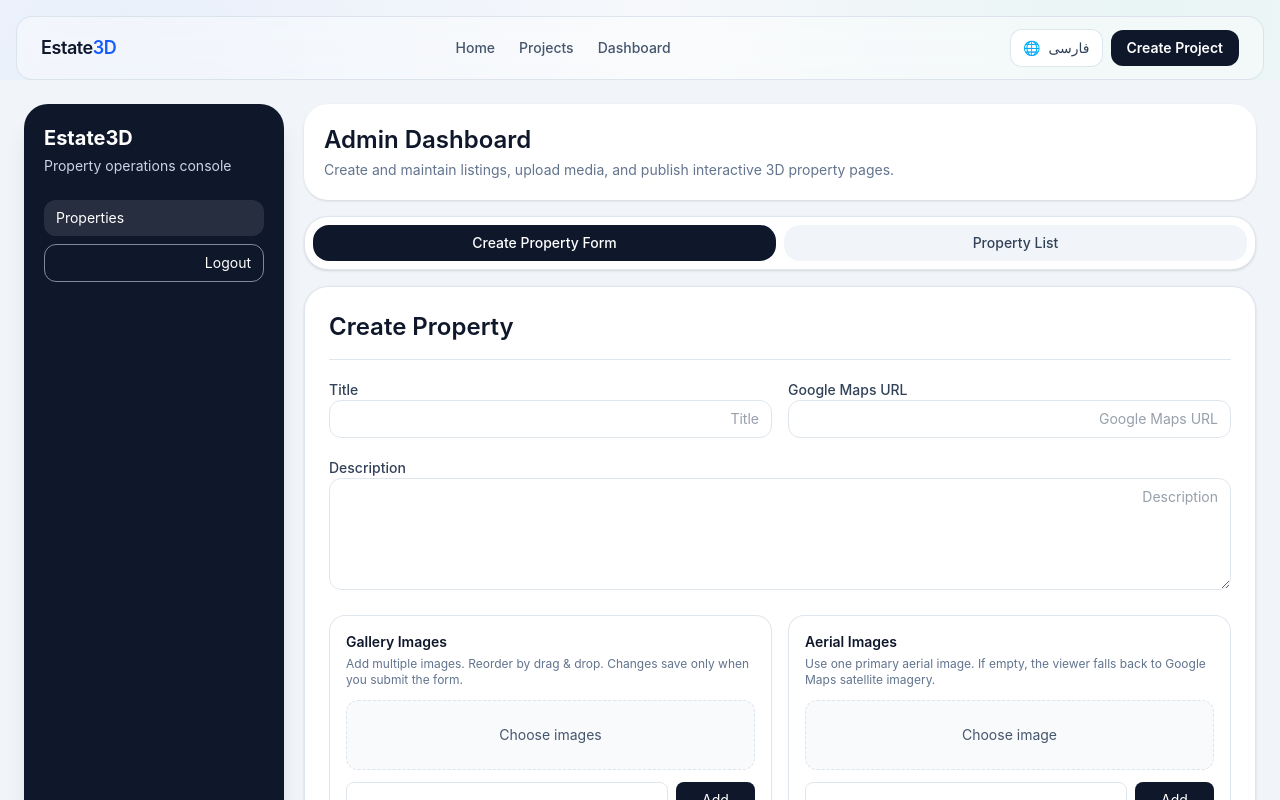
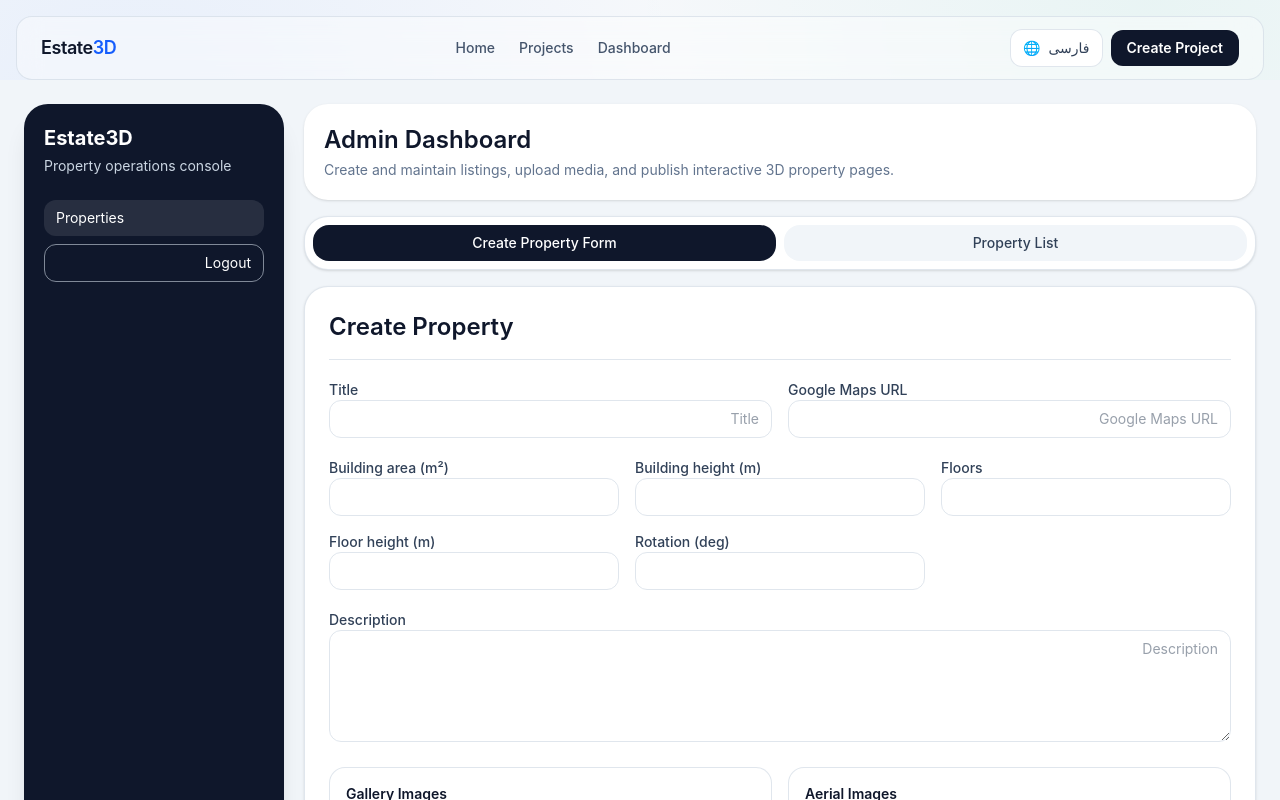
Before and after one commit to ImagineNo1/3D-view, a Next.js app: page /admin in a window 1280 px wide. Shown: the top 800 px of the page. Built offline with nearby package versions, Linux system fonts and the light colour scheme; no server answers; the database is empty.

Commit message:
Integrate generated building model into property workflow

```diff
--- a/app/api/properties/[slug]/route.ts
+++ b/app/api/properties/[slug]/route.ts
@@ -4,6 +4,10 @@ import Property from '@/models/Property';
 import type { PropertyPayload } from '@/types/property';
 import { parseGoogleMapsUrl } from '@/lib/maps';
 
+function normalizeOptionalNumber(value: unknown) {
+  const parsed = Number(value);
+  return Number.isFinite(parsed) ? parsed : undefined;
+}
 
 export async function GET(_: Request, { params }: { params: Promise<{ slug: string }> }) {
   try {
@@ -38,6 +42,11 @@ export async function PUT(request: NextRequest, { params }: { params: Promise<{
             gallery: payload.images?.gallery?.map((url) => url.trim()).filter(Boolean) ?? [],
             aerial: payload.images?.aerial?.map((url) => url.trim()).filter(Boolean) ?? []
           },
+          buildingArea: normalizeOptionalNumber(payload.buildingArea),
+          buildingHeight: normalizeOptionalNumber(payload.buildingHeight),
+          floorCount: normalizeOptionalNumber(payload.floorCount),
+          floorHeight: normalizeOptionalNumber(payload.floorHeight),
+          rotation: normalizeOptionalNumber(payload.rotation),
           latitude: mapsCoordinates?.lat,
           longitude: mapsCoordinates?.lng,
         }
--- a/app/api/properties/route.ts
+++ b/app/api/properties/route.ts
@@ -14,6 +14,10 @@ function validatePayload(payload: Partial<PropertyPayload>) {
   return null;
 }
 
+function normalizeOptionalNumber(value: unknown) {
+  const parsed = Number(value);
+  return Number.isFinite(parsed) ? parsed : undefined;
+}
 
 export async function GET() {
   try {
@@ -50,6 +54,11 @@ export async function POST(request: NextRequest) {
         gallery: payload.images?.gallery?.map((url) => url.trim()).filter(Boolean) ?? [],
         aerial: payload.images?.aerial?.map((url) => url.trim()).filter(Boolean) ?? []
       },
+      buildingArea: normalizeOptionalNumber(payload.buildingArea),
+      buildingHeight: normalizeOptionalNumber(payload.buildingHeight),
+      floorCount: normalizeOptionalNumber(payload.floorCount),
+      floorHeight: normalizeOptionalNumber(payload.floorHeight),
+      rotation: normalizeOptionalNumber(payload.rotation),
       latitude,
       longitude,
       slug,
--- a/app/property/[slug]/page.tsx
+++ b/app/property/[slug]/page.tsx
@@ -3,7 +3,7 @@ import { notFound } from 'next/navigation';
 import { CopyLinkButton } from '@/components/CopyLinkButton';
 import { ImageGallery } from '@/components/ImageGallery';
 import { MapEmbed } from '@/components/MapEmbed';
-import { ThreeViewer } from '@/components/ThreeViewer';
+import GeneratedBuildingModel from '@/components/GeneratedBuildingModel';
 import { connectToDatabase } from '@/lib/mongodb';
 import Property from '@/models/Property';
 import type { Property as PropertyType } from '@/types/property';
@@ -43,7 +43,17 @@ export default async function PropertyPage({ params }: { params: Promise<{ slug:
 
       <section className="grid gap-6 xl:grid-cols-[1.35fr_0.65fr]">
         <div className="rounded-3xl border border-slate-200 bg-white p-3 shadow-sm md:p-4">
-          <ThreeViewer imageUrl={aerialImageUrl} title={property.title} latitude={property.latitude} longitude={property.longitude} />
+          <GeneratedBuildingModel
+            buildingArea={property.buildingArea ?? 900}
+            buildingHeight={property.buildingHeight ?? 24}
+            floorCount={property.floorCount ?? 6}
+            floorHeight={property.floorHeight}
+            latitude={property.latitude}
+            longitude={property.longitude}
+            facadeImages={property.images.gallery}
+            aerialImage={aerialImageUrl}
+            rotation={property.rotation}
+          />
         </div>
         <aside className="rounded-3xl border border-slate-200 bg-white p-6 shadow-sm">
           <h2 className="text-2xl font-semibold text-slate-900">{t.property.qr}</h2>
--- a/components/GeneratedBuildingModel.jsx
+++ b/components/GeneratedBuildingModel.tsx
@@ -6,12 +6,12 @@ import { OrbitControls } from 'three/examples/jsm/controls/OrbitControls.js';
 
 const DEFAULT_RATIO = 0.6;
 
-function toPositiveNumber(value, fallback) {
+function toPositiveNumber(value: unknown, fallback: number) {
   const n = Number(value);
   return Number.isFinite(n) && n > 0 ? n : fallback;
 }
 
-function computeDimensions(buildingArea, widthToDepthRatio = DEFAULT_RATIO) {
+function computeDimensions(buildingArea: unknown, widthToDepthRatio = DEFAULT_RATIO) {
   const area = toPositiveNumber(buildingArea, 100);
   const ratio = toPositiveNumber(widthToDepthRatio, DEFAULT_RATIO);
   const depth = Math.sqrt(area / ratio);
@@ -19,13 +19,13 @@ function computeDimensions(buildingArea, widthToDepthRatio = DEFAULT_RATIO) {
   return { width, depth };
 }
 
-function normalizeRotationY(rotation) {
+function normalizeRotationY(rotation: unknown) {
   const raw = Number(rotation);
   if (!Number.isFinite(raw)) return 0;
   return Math.abs(raw) > Math.PI * 2 ? THREE.MathUtils.degToRad(raw) : raw;
 }
 
-function createCoordinateLabelSprite(text) {
+function createCoordinateLabelSprite(text: string) {
   const canvas = document.createElement('canvas');
   canvas.width = 512;
   canvas.height = 128;
@@ -53,6 +53,18 @@ function createCoordinateLabelSprite(text) {
   return sprite;
 }
 
+type GeneratedBuildingModelProps = {
+  buildingArea?: number;
+  buildingHeight?: number;
+  floorCount?: number;
+  floorHeight?: number;
+  latitude?: number;
+  longitude?: number;
+  facadeImages?: string[];
+  aerialImage?: string;
+  rotation?: number;
+};
+
 export default function GeneratedBuildingModel({
   buildingArea,
   buildingHeight,
@@ -63,8 +75,8 @@ export default function GeneratedBuildingModel({
   facadeImages = [],
   aerialImage,
   rotation
-}) {
-  const containerRef = useRef(null);
+}: GeneratedBuildingModelProps) {
+  const containerRef = useRef<HTMLDivElement | null>(null);
 
   const model = useMemo(() => {
     const safeFloorCount = Math.max(1, Math.round(toPositiveNumber(floorCount, 1)));
@@ -82,10 +94,9 @@ export default function GeneratedBuildingModel({
       rotationY: normalizeRotationY(rotation),
       lat: Number.isFinite(Number(latitude)) ? Number(latitude) : 0,
       lon: Number.isFinite(Number(longitude)) ? Number(longitude) : 0,
-      facadeUrl: facadeImages?.[0] || null,
-      aerialImageUrl: aerialImage || null
+      facadeUrl: facadeImages?.[0] || null
     };
-  }, [buildingArea, buildingHeight, floorCount, floorHeight, latitude, longitude, facadeImages, aerialImage, rotation]);
+  }, [buildingArea, buildingHeight, floorCount, floorHeight, latitude, longitude, facadeImages, rotation]);
 
   useEffect(() => {
     if (!containerRef.current) return undefined;
@@ -177,7 +188,7 @@ export default function GeneratedBuildingModel({
       const loader = new THREE.TextureLoader();
       loader.load(
         model.facadeUrl,
-        (texture) => {
+        (texture: any) => {
           texture.colorSpace = THREE.SRGBColorSpace;
           texture.wrapS = THREE.ClampToEdgeWrapping;
           texture.wrapT = THREE.ClampToEdgeWrapping;
@@ -216,11 +227,12 @@ export default function GeneratedBuildingModel({
       window.cancelAnimationFrame(frameId);
       window.removeEventListener('resize', onResize);
       controls.dispose();
-      scene.traverse((obj) => {
-        if (obj.geometry) obj.geometry.dispose();
-        if (obj.material) {
-          const mats = Array.isArray(obj.material) ? obj.material : [obj.material];
-          mats.forEach((mat) => {
+      scene.traverse((obj: any) => {
+        const mesh = obj as any;
+        if (mesh.geometry) mesh.geometry.dispose();
+        if (mesh.material) {
+          const mats = Array.isArray(mesh.material) ? mesh.material : [mesh.material];
+          mats.forEach((mat: any) => {
             if (mat.map) mat.map.dispose();
             mat.dispose();
           });
--- a/components/PropertyForm.tsx
+++ b/components/PropertyForm.tsx
@@ -89,6 +89,11 @@ export function PropertyForm({ onCreated, editing, onUpdated, onCancelEdit }: Pr
   const [title, setTitle] = useState(editing?.title || '');
   const [description, setDescription] = useState(editing?.description || '');
   const [googleMapsUrl, setGoogleMapsUrl] = useState(editing?.googleMapsUrl || '');
+  const [buildingArea, setBuildingArea] = useState(editing?.buildingArea?.toString() || '');
+  const [buildingHeight, setBuildingHeight] = useState(editing?.buildingHeight?.toString() || '');
+  const [floorCount, setFloorCount] = useState(editing?.floorCount?.toString() || '');
+  const [floorHeight, setFloorHeight] = useState(editing?.floorHeight?.toString() || '');
+  const [rotation, setRotation] = useState(editing?.rotation?.toString() || '');
   const [galleryImages, setGalleryImages] = useState<UploadItem[]>(normalizeExistingImages(editing?.images.gallery || []));
   const [aerialImages, setAerialImages] = useState<UploadItem[]>(normalizeExistingImages(editing?.images.aerial || []));
   const [error, setError] = useState<string | null>(null);
@@ -100,7 +105,22 @@ export function PropertyForm({ onCreated, editing, onUpdated, onCancelEdit }: Pr
   const parsedFromUrl = useMemo(() => parseGoogleMapsUrl(googleMapsUrl), [googleMapsUrl]);
   const propertyKey = useMemo(() => editing?._id || `temp-${Date.now()}`, [editing?._id]);
 
-  const payload = (gallery: string[], aerial: string[]): PropertyPayload => ({ title, description, googleMapsUrl, images: { gallery, aerial } });
+  const parseOptionalNumber = (value: string) => {
+    const parsed = Number(value);
+    return Number.isFinite(parsed) ? parsed : undefined;
+  };
+
+  const payload = (gallery: string[], aerial: string[]): PropertyPayload => ({
+    title,
+    description,
+    googleMapsUrl,
+    images: { gallery, aerial },
+    buildingArea: parseOptionalNumber(buildingArea),
+    buildingHeight: parseOptionalNumber(buildingHeight),
+    floorCount: parseOptionalNumber(floorCount),
+    floorHeight: parseOptionalNumber(floorHeight),
+    rotation: parseOptionalNumber(rotation)
+  });
 
   const uploadBatch = async (category: 'gallery' | 'aerial', items: UploadItem[]) => {
     const result: string[] = [];
@@ -172,6 +192,29 @@ export function PropertyForm({ onCreated, editing, onUpdated, onCancelEdit }: Pr
         </label>
       </div>
 
+      <div className="grid gap-4 md:grid-cols-3">
+        <label className="space-y-1 text-sm text-slate-700">
+          <span className="font-medium">Building area (m²)</span>
+          <input type="number" min="1" step="0.1" value={buildingArea} onChange={(event) => setBuildingArea(event.target.value)} className="w-full rounded-xl border px-3 py-2" />
+        </label>
+        <label className="space-y-1 text-sm text-slate-700">
+          <span className="font-medium">Building height (m)</span>
+          <input type="number" min="1" step="0.1" value={buildingHeight} onChange={(event) => setBuildingHeight(event.target.value)} className="w-full rounded-xl border px-3 py-2" />
+        </label>
+        <label className="space-y-1 text-sm text-slate-700">
+          <span className="font-medium">Floors</span>
+          <input type="number" min="1" step="1" value={floorCount} onChange={(event) => setFloorCount(event.target.value)} className="w-full rounded-xl border px-3 py-2" />
+        </label>
+        <label className="space-y-1 text-sm text-slate-700">
+          <span className="font-medium">Floor height (m)</span>
+          <input type="number" min="0" step="0.1" value={floorHeight} onChange={(event) => setFloorHeight(event.target.value)} className="w-full rounded-xl border px-3 py-2" />
+        </label>
+        <label className="space-y-1 text-sm text-slate-700">
+          <span className="font-medium">Rotation (deg)</span>
+          <input type="number" step="0.1" value={rotation} onChange={(event) => setRotation(event.target.value)} className="w-full rounded-xl border px-3 py-2" />
+        </label>
+      </div>
+
       <label className="block space-y-1 text-sm text-slate-700">
         <span className="font-medium">{t.admin.description}</span>
         <textarea required value={description} onChange={(event) => setDescription(event.target.value)} placeholder={t.admin.description} className="h-28 w-full rounded-xl border px-3 py-2 text-right" />
--- a/models/Property.ts
+++ b/models/Property.ts
@@ -10,6 +10,11 @@ export interface IProperty {
   description: string;
   googleMapsUrl?: string;
   images: IPropertyImages;
+  buildingArea?: number;
+  buildingHeight?: number;
+  floorCount?: number;
+  floorHeight?: number;
+  rotation?: number;
   latitude?: number;
   longitude?: number;
   slug: string;
@@ -28,6 +33,11 @@ const PropertySchema = new Schema<IProperty>(
       gallery: { type: [String], default: [] },
       aerial: { type: [String], default: [] }
     },
+    buildingArea: { type: Number },
+    buildingHeight: { type: Number },
+    floorCount: { type: Number },
+    floorHeight: { type: Number },
+    rotation: { type: Number },
     latitude: { type: Number },
     longitude: { type: Number },
     slug: { type: String, required: true, unique: true, index: true },
--- a/types/property.ts
+++ b/types/property.ts
@@ -8,6 +8,11 @@ export type PropertyPayload = {
   description: string;
   googleMapsUrl?: string;
   images: PropertyImages;
+  buildingArea?: number;
+  buildingHeight?: number;
+  floorCount?: number;
+  floorHeight?: number;
+  rotation?: number;
 };
 
 export type Property = PropertyPayload & {
```
